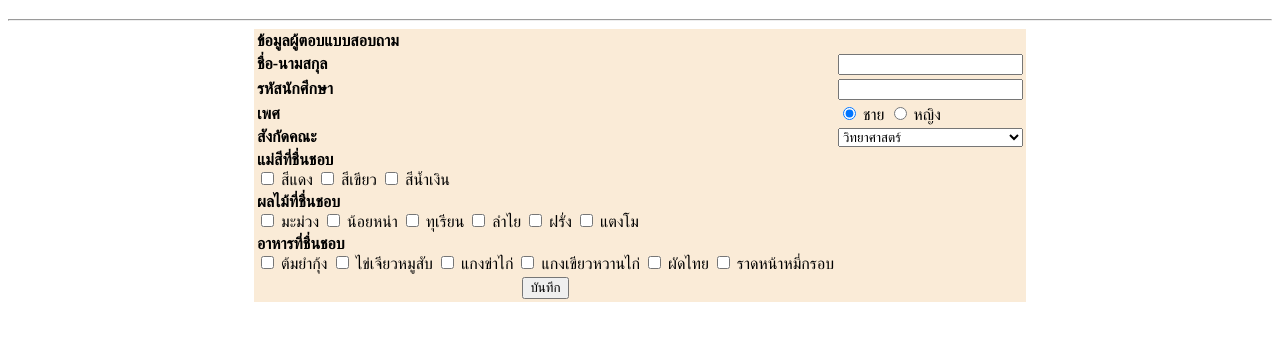
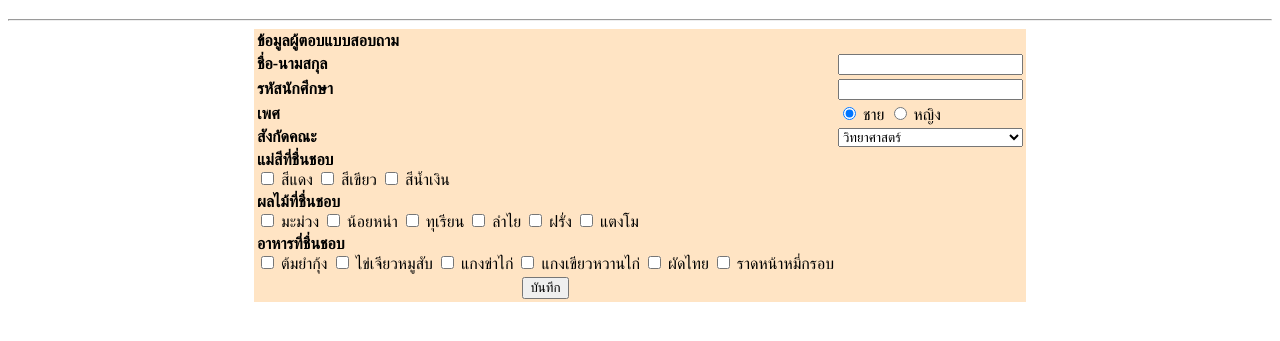
Before and after one commit to Thanyawat104/Thanyawat104.github.io, a plain HTML site: page Assignment.html in a window 1280 px wide. Shown: the part 61-402 px from the top of the page. Drawn offline with Linux system fonts and the light colour scheme.

Commit message:
update assignment.html

```diff
--- a/Assignment.html
+++ b/Assignment.html
@@ -9,7 +9,7 @@
     <h1 style="text-align: center;">แบบสอบถาม</h1>
     <hr>
     <form>
-        <table align="center" style="background-color: antiquewhite;">
+        <table align="center" style="background-color: bisque;">
                 <tr>
                     <td>
                         <label><b>ข้อมูลผู้ตอบแบบสอบถาม</b></label>
```
